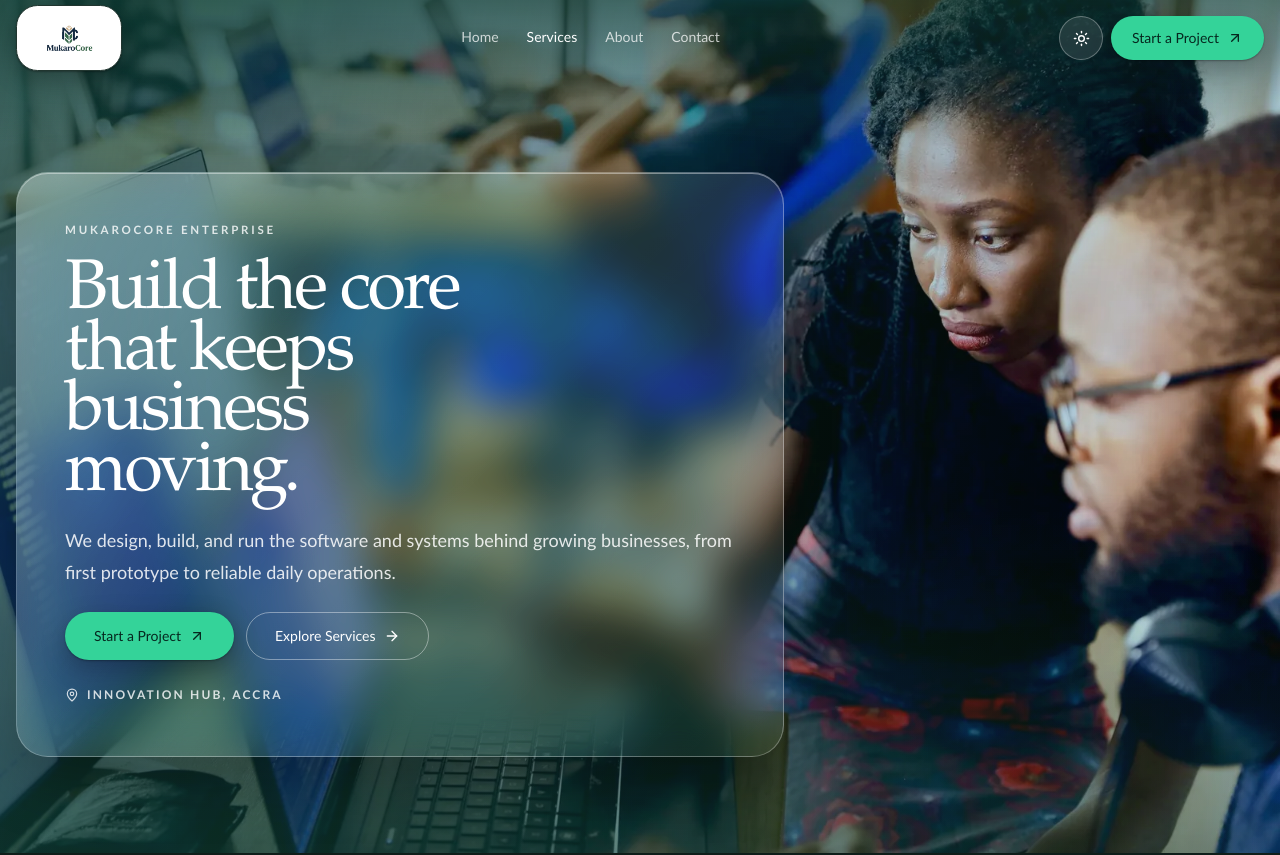
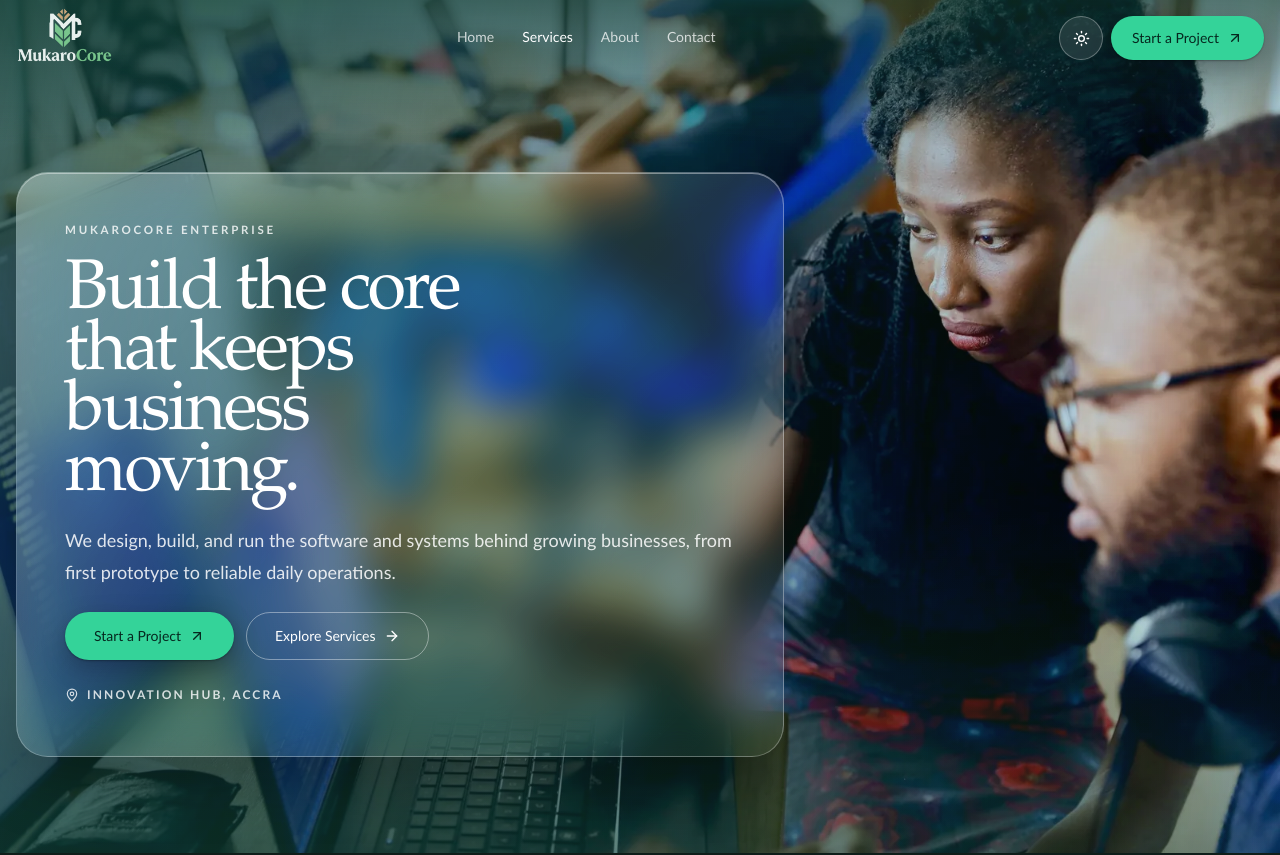
Before and after one commit to junior-8080/mukarocore-site, a Next.js app: page /#contact in a window 1280 px wide. Shown: the top 855 px of the page. Built offline with nearby package versions, Linux system fonts and the light colour scheme.

Commit message:
fix: update

```diff
--- a/components/BrandLogo.tsx
+++ b/components/BrandLogo.tsx
@@ -6,6 +6,8 @@ type BrandLogoProps = {
   imageClassName?: string;
   priority?: boolean;
   size?: "nav" | "footer";
+  /** "auto" follows the theme; "light" forces the light artwork (e.g. over the hero photo). */
+  tone?: "auto" | "light";
 };
 
 export function BrandLogo({
@@ -13,26 +15,29 @@ export function BrandLogo({
   imageClassName,
   priority = false,
   size = "nav",
+  tone = "auto",
 }: BrandLogoProps) {
+  const imageClasses = cn("w-auto", size === "nav" ? "h-12 sm:h-14" : "h-20", imageClassName);
+
   return (
-    <span
-      className={cn(
-        "inline-flex items-center rounded-[1.35rem] border border-border bg-logo-surface shadow-soft",
-        size === "nav" ? "p-2" : "p-2 rounded-[1.6rem]",
-        className
-      )}
-    >
+    <span className={cn("inline-flex items-center", className)}>
+      {/* Navy artwork for light backgrounds. */}
       <Image
-        src="/brand-logo.png"
+        src="/brand-logo-trimmed.png"
         alt="MukaroCore"
-        width={600}
-        height={300}
+        width={365}
+        height={210}
         priority={priority}
-        className={cn(
-          "w-auto",
-          size === "nav" ? "h-6 sm:h-12" : "h-16 sm:h-16",
-          imageClassName
-        )}
+        className={cn(imageClasses, tone === "light" ? "hidden" : "dark:hidden")}
+      />
+      {/* Recoloured artwork for dark backgrounds. */}
+      <Image
+        src="/brand-logo-light.png"
+        alt="MukaroCore"
+        width={365}
+        height={210}
+        priority={priority}
+        className={cn(imageClasses, tone === "light" ? "block" : "hidden dark:block")}
       />
     </span>
   );
--- a/components/Navigation.tsx
+++ b/components/Navigation.tsx
@@ -66,7 +66,7 @@ export function Navigation() {
     >
       <div className="site-shell flex min-h-[4.75rem] items-center gap-5">
         <Link href="/" className="shrink-0" aria-label="MukaroCore home">
-          <BrandLogo size="nav" priority />
+          <BrandLogo size="nav" tone={overlay ? "light" : "auto"} priority />
         </Link>
 
         <div className="hidden lg:flex flex-1 items-center justify-center gap-1">
```
Also changed, not shown: public/brand-logo-light.png (added), public/brand-logo-trimmed.png (added).
